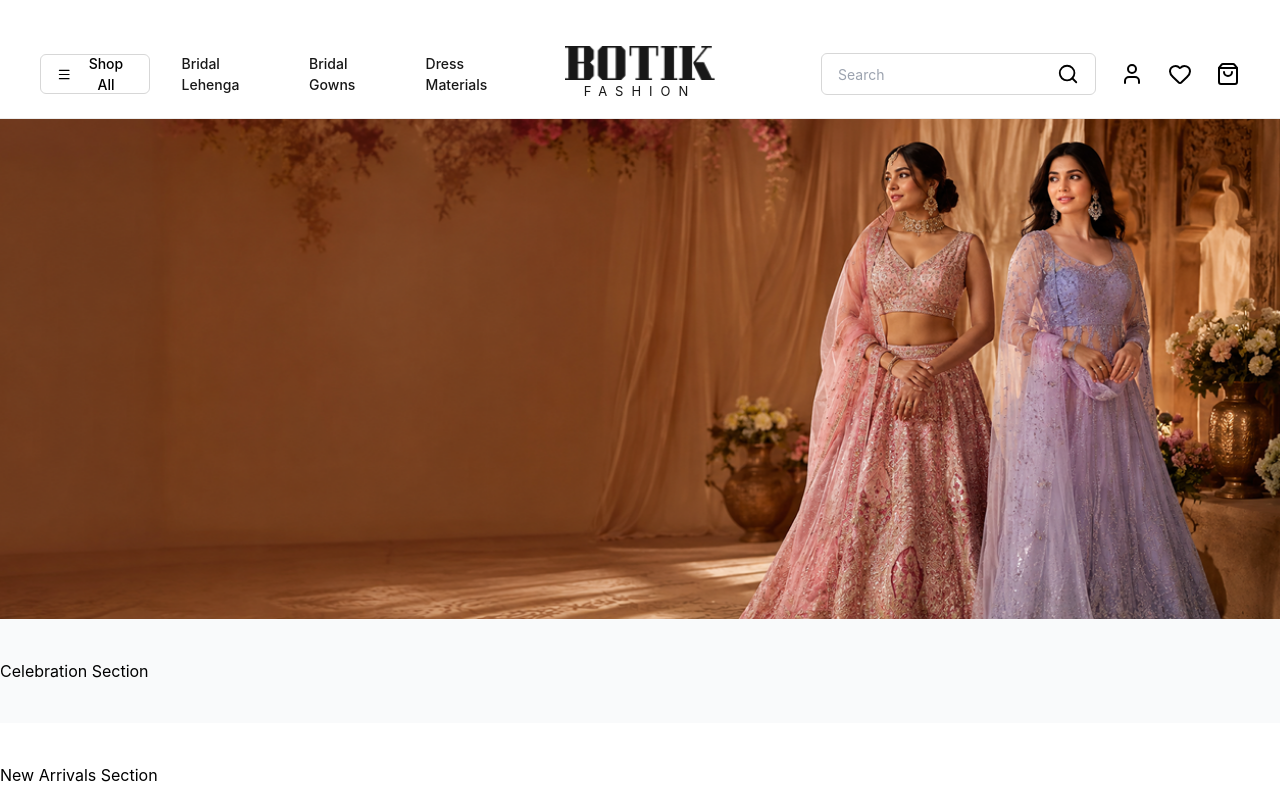
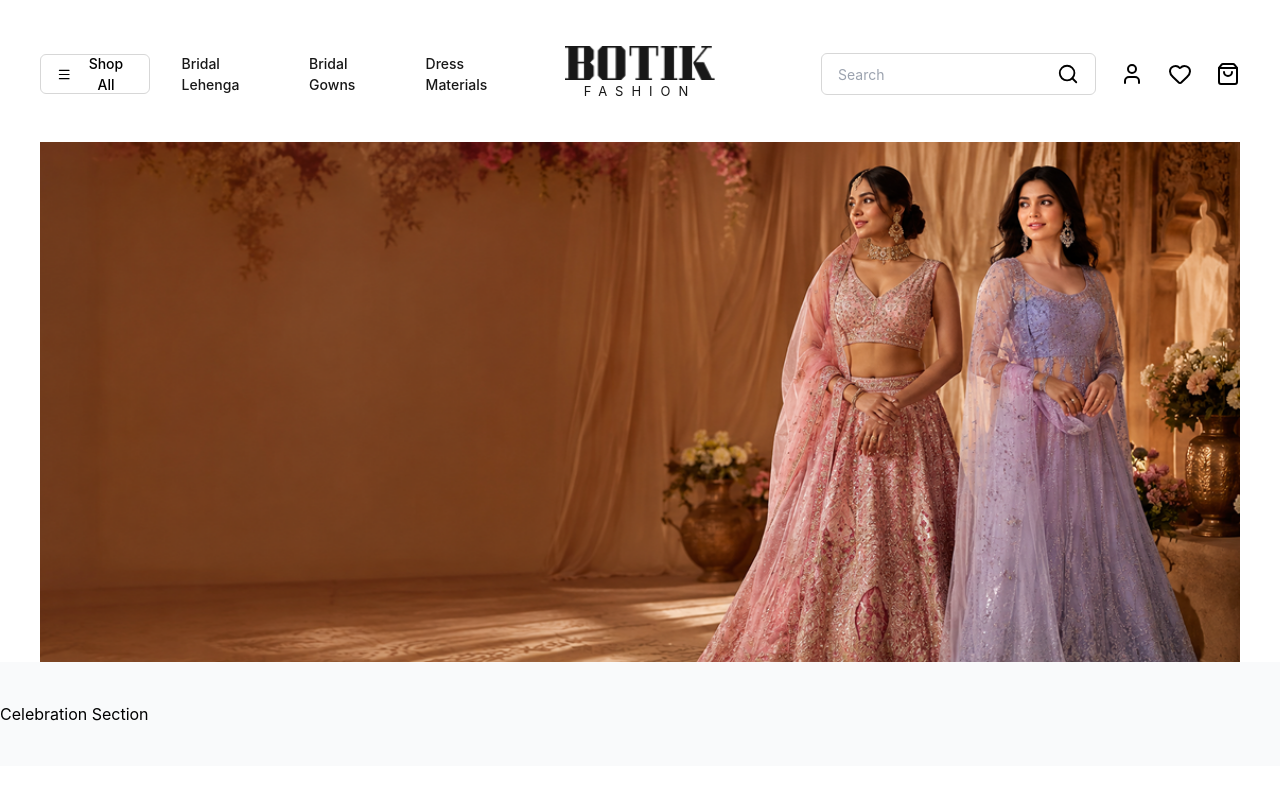
Before and after one commit to Mathavik/bridal-boutique, a React (Vite) app in the folder Bridal-Boutique-Frontend/: page / in a window 1280 px wide. Shown: the top 800 px of the page. Built offline with nearby package versions, Linux system fonts and the light colour scheme; a web font is replaced by a local one.

Commit message:
wholesale

```diff
--- a/Bridal-Boutique-Frontend/src/Home/banner.jsx
+++ b/Bridal-Boutique-Frontend/src/Home/banner.jsx
@@ -1,25 +1,16 @@
-import React from "react";
 import bannerImage from "../assets/banner.png";
 
 function Banner() {
   return (
-    <div
-      style={{
-        width: "100%",
-        height: "500px",
-        backgroundColor: "red",
-      }}
-    >
-      <img
-        src={bannerImage}
-        alt="Banner"
-        style={{
-          width: "100%",
-          height: "100%",
-          objectFit: "cover",
-        }}
-      />
-    </div>
+    <section className="w-full mt-6">
+      <div className="max-w-[1280px] mx-auto px-6 lg:px-10">
+        <img
+          src={bannerImage}
+          alt="Banner"
+          className="w-full h-[520px] object-cover object-[78%_center]"
+        />
+      </div>
+    </section>
   );
 }
 
--- a/Bridal-Boutique-Frontend/src/components/Header.jsx
+++ b/Bridal-Boutique-Frontend/src/components/Header.jsx
@@ -10,8 +10,8 @@ import botikLogo from "../assets/Botik.png";
 
 function Header() {
   return (
-<header className="w-full bg-white border-b border-[#ECECEC] mt-[30px]">
-        <div className="max-w-[1280px] mx-auto h-[88px] px-6 lg:px-10 flex items-center justify-between">
+<header className="w-full bg-white mt-[30px]">
+          <div className="max-w-[1280px] mx-auto h-[88px] px-6 lg:px-10 flex items-center justify-between">
 
         {/* LEFT */}
         <div className="flex items-center gap-8 flex-1">
```
